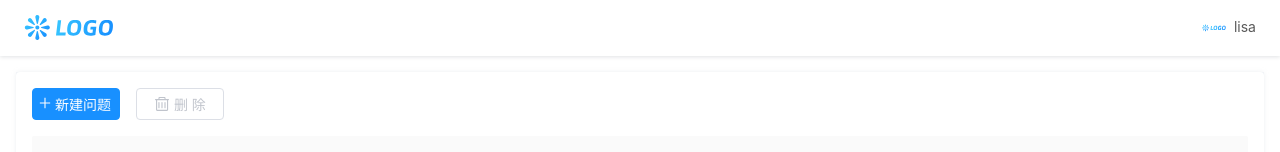
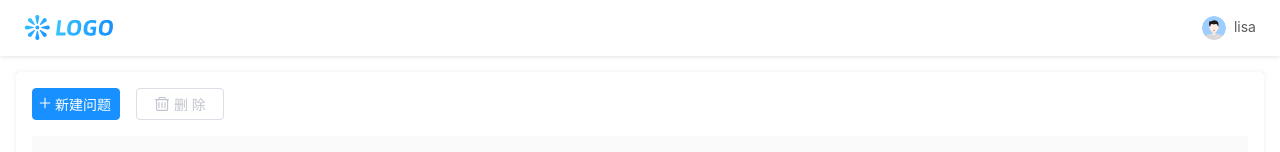
Before and after one commit to shmilyvidian/vs-ask, a React (Create React App) app: page /#/home in a window 1280 px wide. Shown: the top 152 px of the page. Built offline with nearby package versions, Linux system fonts and the light colour scheme.

Commit message:
feat: 调整 favicon 更换头像

```diff
--- a/src/components/pageFrame/index.tsx
+++ b/src/components/pageFrame/index.tsx
@@ -19,7 +19,7 @@ const PageFrame = () => {
           <img src={require('assets/svg/logo.svg')} className="pageFrame-header_logo" alt="logo" />
         </div>
         <div className="pageFrame-header_user">
-          <img src={require('assets/svg/logo.svg')} className="pageFrame-header_user_avatar" alt="avatar" />
+          <img src={require('assets/image/user.png')} className="pageFrame-header_user_avatar" alt="avatar" />
           <span>lisa</span>
         </div>
       </header>
```
Also changed, not shown: src/assets/image/user.png (added), 1 other file (tests, documents, lock files or other folders).
